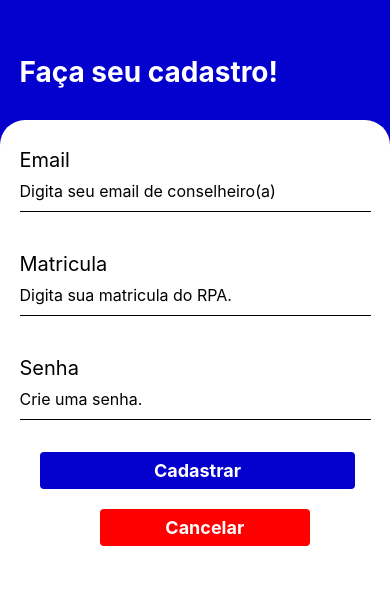
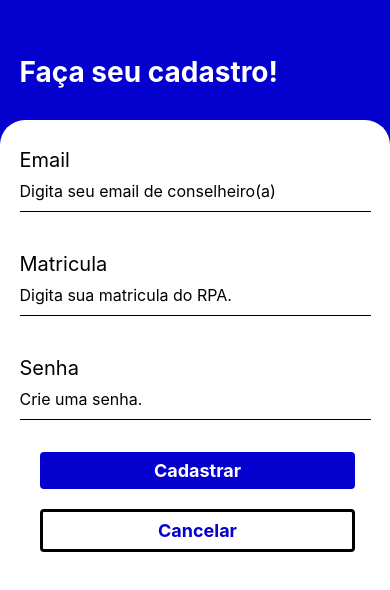
Before and after one commit to Evely-27/ProjetoEscola-OFICIAL, a React Native app in the folder app_mais_escola/: screen /Register in a window 390 px wide. Shown: the top 590 px of the page. Built offline with nearby package versions, Linux system fonts and the light colour scheme.

Commit message:
tela de cadastro finalizada-sem icons

```diff
--- a/app_mais_escola/src/layouts/register/Register.tsx
+++ b/app_mais_escola/src/layouts/register/Register.tsx
@@ -28,7 +28,7 @@ export default function Register() {
                 </TouchableOpacity>
 
                 <TouchableOpacity style={styleL.buttonCancel} onPress ={() =>{ navi.navigate('Login' as never)}}>
-                    <Text style={styleL.buttonText}>Cancelar</Text>
+                    <Text style={styleL.buttonTextC}>Cancelar</Text>
                 </TouchableOpacity>
 
 
@@ -82,18 +82,25 @@ const styleL = StyleSheet.create({
         marginLeft: 20,
 
     },
+    buttonText:{
+        color: "#ffffff",
+        fontSize:18,
+        fontWeight: 'bold',
+
+    },
     buttonCancel:{
-        backgroundColor: 'red',
-        width:'60%',
+        backgroundColor: '#fff',
+        width:'90%',
         borderRadius: 4,
         paddingVertical: 8,
         marginTop: 20,
         alignItems: 'center',
         justifyContent: 'center',
-        marginLeft: 80,
+        marginLeft: 20,
+        border: 'solid'
     },
-    buttonText:{
-        color: "#ffffff",
+    buttonTextC:{
+        color: "#0400CD",
         fontSize:18,
         fontWeight: 'bold',
 
```
